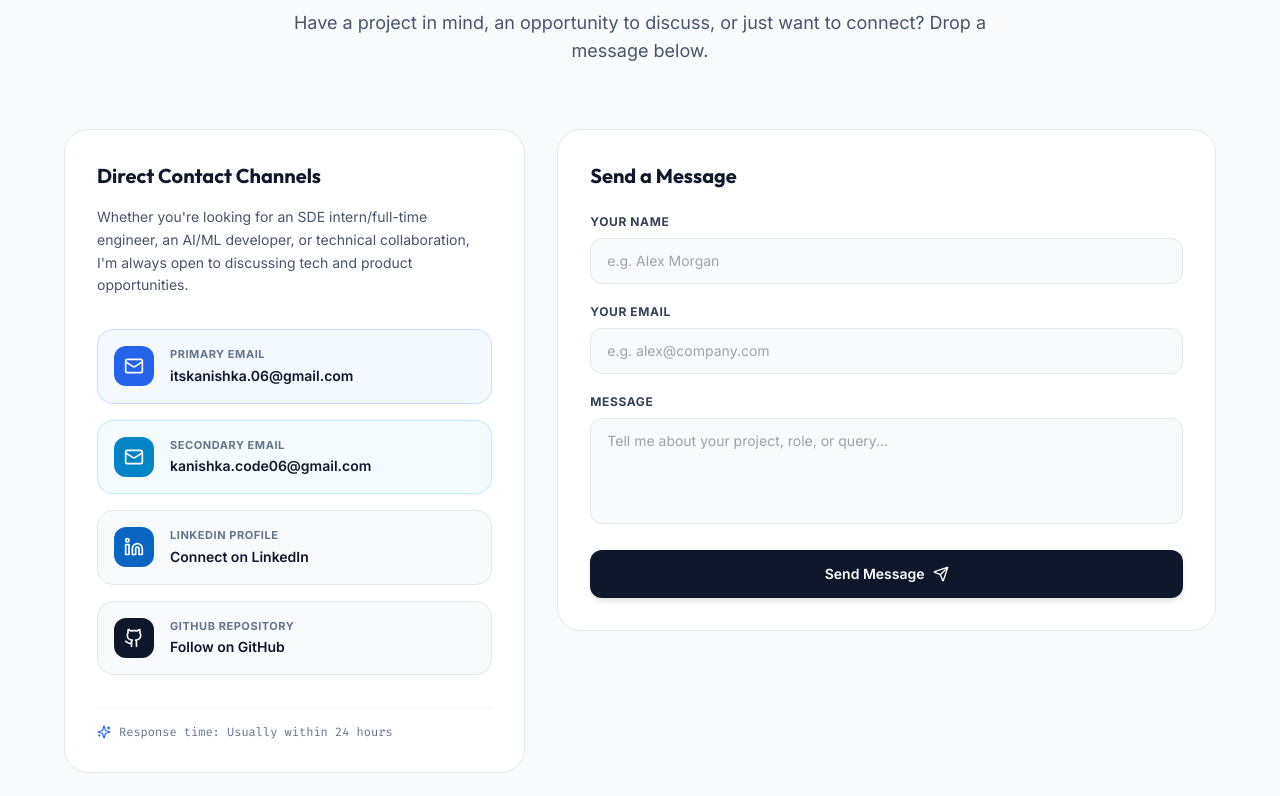
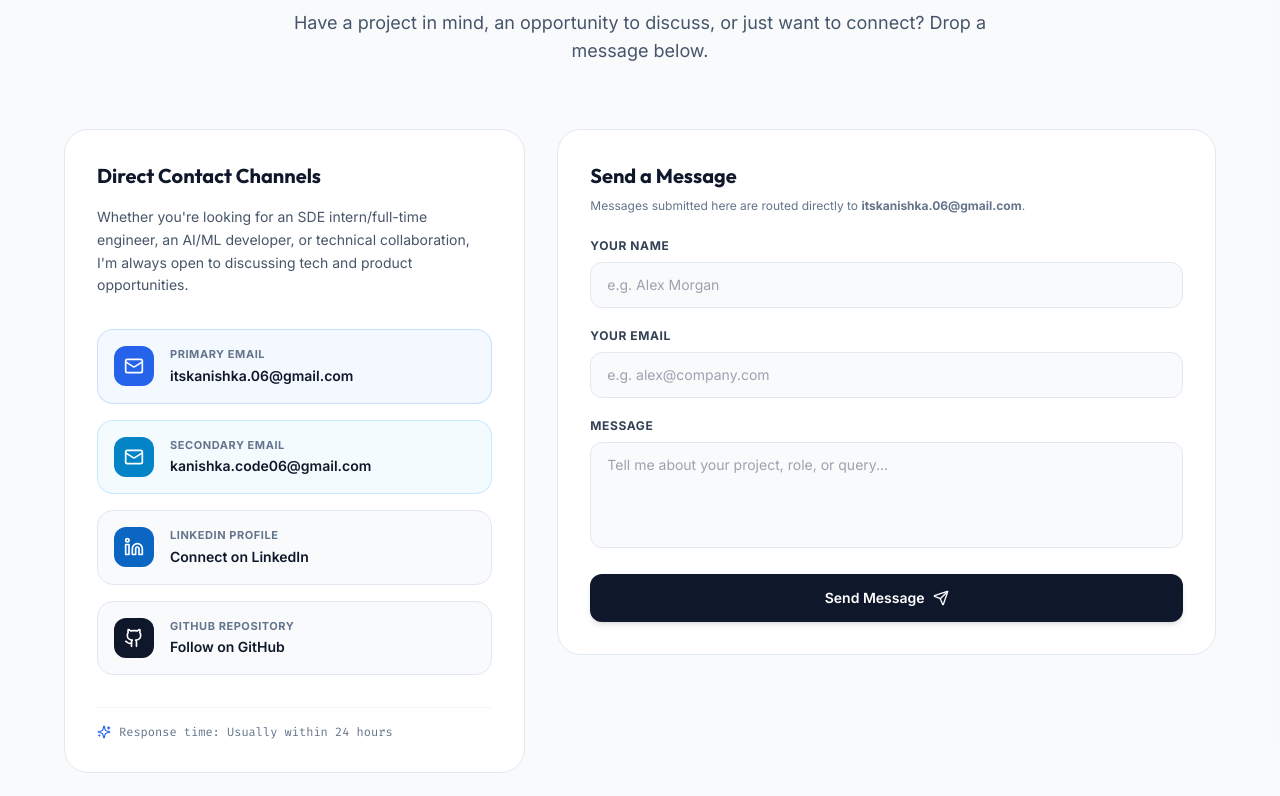
Before and after one commit to ITSKANISHKA/PortFolio, a React (Vite) app: page / in a window 1280 px wide. Shown: the part 6624-7420 px from the top of the page. Built offline with nearby package versions, Linux system fonts and the light colour scheme.

Commit message:
Update contact form to direct POST submission for FormSubmit email activation

```diff
--- a/src/components/Contact.jsx
+++ b/src/components/Contact.jsx
@@ -1,6 +1,6 @@
 import React, { useState } from 'react';
 import { motion } from 'framer-motion';
-import { Mail, Linkedin, Github, Send, CheckCircle2, MessageSquare, Sparkles } from 'lucide-react';
+import { Mail, Linkedin, Github, Send, MessageSquare, Sparkles } from 'lucide-react';
 import { portfolioData } from '../data/portfolioData';
 
 export default function Contact() {
@@ -11,47 +11,6 @@ export default function Contact() {
     email: '',
     message: ''
   });
-  const [submitted, setSubmitted] = useState(false);
-  const [loading, setLoading] = useState(false);
-
-  const handleSubmit = async (e) => {
-    e.preventDefault();
-    if (!formData.name || !formData.email || !formData.message) return;
-
-    setLoading(true);
-
-    try {
-      // Automatic direct email dispatch to itskanishka.06@gmail.com via FormSubmit
-      const response = await fetch("https://formsubmit.co/ajax/itskanishka.06@gmail.com", {
-        method: "POST",
-        headers: {
-          "Content-Type": "application/json",
-          "Accept": "application/json"
-        },
-        body: JSON.stringify({
-          name: formData.name,
-          email: formData.email,
-          message: formData.message,
-          _subject: `New Portfolio Message from ${formData.name}`,
-          _template: "table"
-        })
-      });
-
-      if (response.ok) {
-        setSubmitted(true);
-        setFormData({ name: '', email: '', message: '' });
-      } else {
-        setSubmitted(true);
-        setFormData({ name: '', email: '', message: '' });
-      }
-    } catch (err) {
-      setSubmitted(true);
-      setFormData({ name: '', email: '', message: '' });
-    } finally {
-      setLoading(false);
-      setTimeout(() => setSubmitted(false), 7000);
-    }
-  };
 
   return (
     <section id="contact" className="py-24 px-4 sm:px-6 lg:px-8 relative z-10 bg-slate-50/70">
@@ -164,32 +123,30 @@ export default function Contact() {
             transition={{ duration: 0.6 }}
             className="lg:col-span-7 bg-white rounded-3xl p-8 border border-slate-200 shadow-xs"
           >
-            <h3 className="text-xl font-bold text-slate-900 font-outfit mb-6">
+            <h3 className="text-xl font-bold text-slate-900 font-outfit mb-2">
               Send a Message
             </h3>
+            <p className="text-xs text-slate-500 mb-6">
+              Messages submitted here are routed directly to <b>itskanishka.06@gmail.com</b>.
+            </p>
 
-            {submitted ? (
-              <motion.div
-                initial={{ opacity: 0, scale: 0.95 }}
-                animate={{ opacity: 1, scale: 1 }}
-                className="bg-blue-50 border border-blue-200 rounded-2xl p-6 text-center"
+            <form
+              action="https://formsubmit.co/itskanishka.06@gmail.com"
+              method="POST"
+              className="space-y-5"
             >
-                <div className="w-12 h-12 rounded-full bg-blue-600 text-white flex items-center justify-center mx-auto mb-3">
-                  <CheckCircle2 className="w-6 h-6" />
-                </div>
-                <h4 className="text-lg font-bold text-slate-900 mb-1">Message Sent!</h4>
-                <p className="text-xs text-slate-600">
-                  Thank you for reaching out! Your message has been dispatched to <b>itskanishka.06@gmail.com</b>.
-                </p>
-              </motion.div>
-            ) : (
-              <form onSubmit={handleSubmit} className="space-y-5">
+              {/* FormSubmit Configuration */}
+              <input type="hidden" name="_subject" value="New Portfolio Message for Kanishka!" />
+              <input type="hidden" name="_template" value="table" />
+              <input type="hidden" name="_captcha" value="false" />
+
               <div>
                 <label className="block text-xs font-bold text-slate-700 uppercase tracking-wider mb-2">
                   Your Name
                 </label>
                 <input
                   type="text"
+                  name="name"
                   required
                   placeholder="e.g. Alex Morgan"
                   value={formData.name}
@@ -204,6 +161,7 @@ export default function Contact() {
                 </label>
                 <input
                   type="email"
+                  name="email"
                   required
                   placeholder="e.g. alex@company.com"
                   value={formData.email}
@@ -218,6 +176,7 @@ export default function Contact() {
                 </label>
                 <textarea
                   rows={4}
+                  name="message"
                   required
                   placeholder="Tell me about your project, role, or query..."
                   value={formData.message}
@@ -228,20 +187,12 @@ export default function Contact() {
 
               <button
                 type="submit"
-                  disabled={loading}
-                  className="w-full inline-flex items-center justify-center gap-2 px-6 py-3.5 rounded-xl text-sm font-semibold text-white bg-slate-900 hover:bg-blue-600 transition-all shadow-md active:scale-[0.99] disabled:opacity-50"
+                className="w-full inline-flex items-center justify-center gap-2 px-6 py-3.5 rounded-xl text-sm font-semibold text-white bg-slate-900 hover:bg-blue-600 transition-all shadow-md active:scale-[0.99]"
               >
-                  {loading ? (
-                    <span>Sending...</span>
-                  ) : (
-                    <>
                 <span>Send Message</span>
                 <Send className="w-4 h-4" />
-                    </>
-                  )}
               </button>
             </form>
-            )}
           </motion.div>
         </div>
       </div>
```
Also changed, not shown: 1 other file (tests, documents, lock files or other folders). Lines whose indentation alone changed are shown as unchanged.
